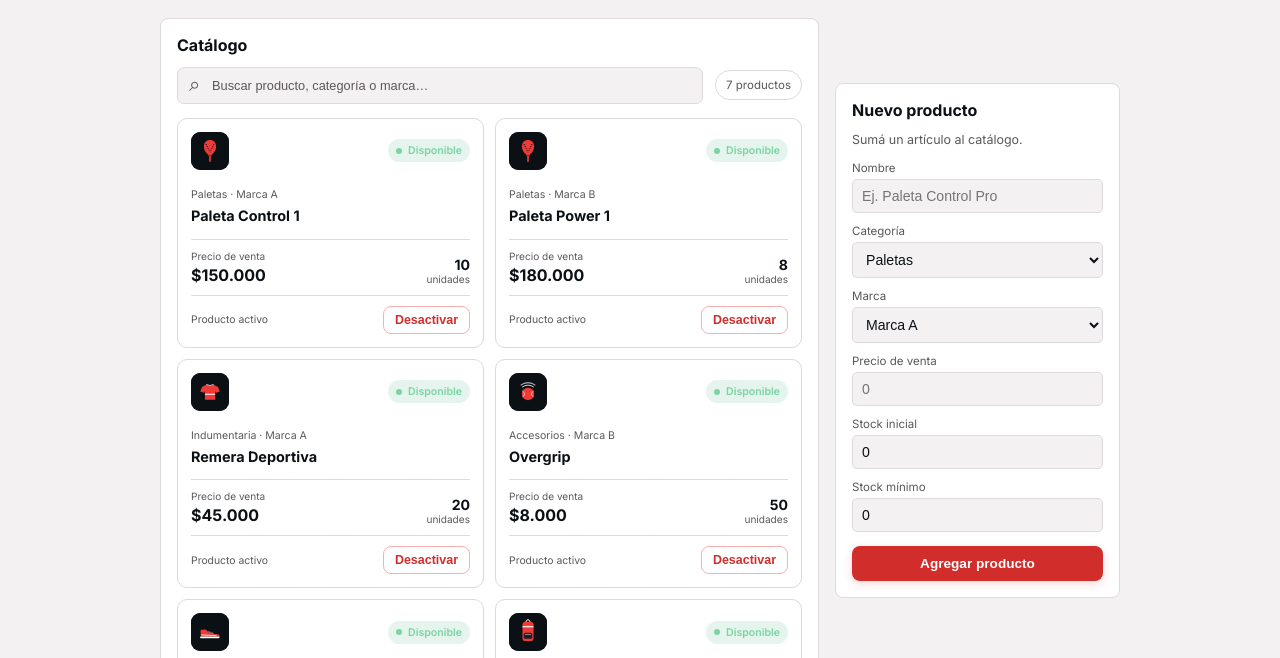
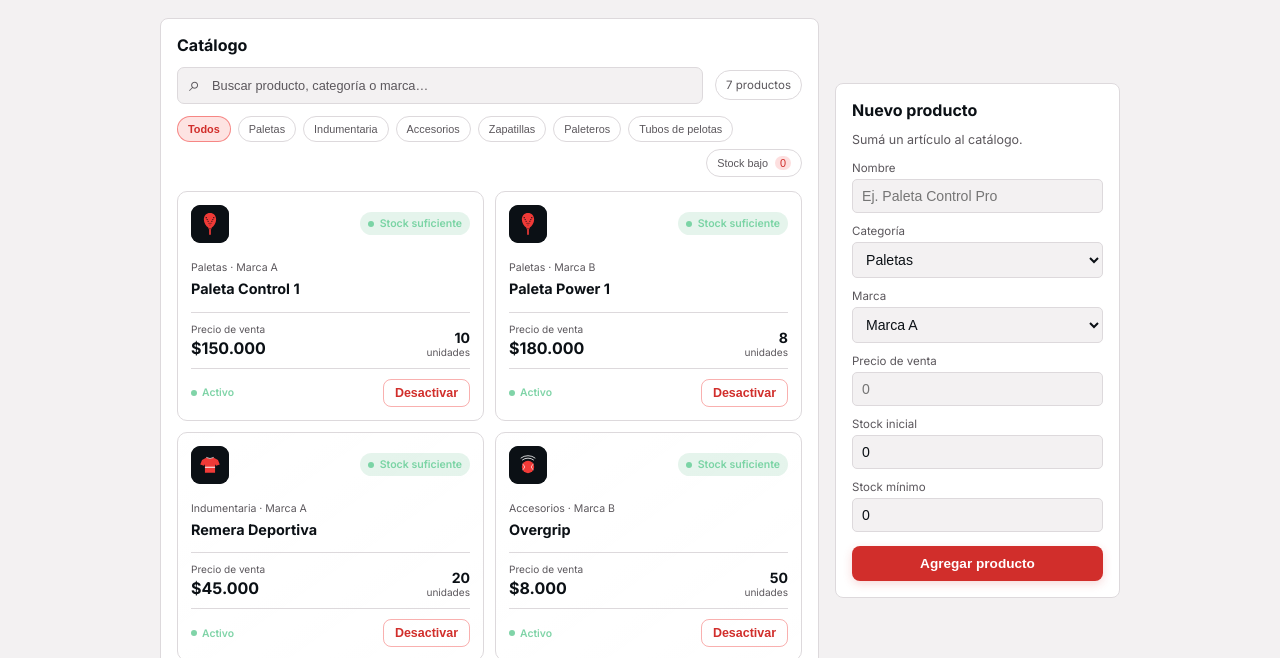
Before and after one commit to Daviidmonrroy/tienda-stock-p-del-, a plain HTML site: page 01-proyecto-original-node/prototipo-web/index.html in a window 1280 px wide. Both pictures are taken after a click on the button "Productos". Shown: the part 142-800 px from the top of the page. Drawn offline with Linux system fonts and the light colour scheme.

Commit message:
Add category and low stock filters to product catalog

```diff
--- a/01-proyecto-original-node/prototipo-web/index.html
+++ b/01-proyecto-original-node/prototipo-web/index.html
@@ -141,6 +141,18 @@ nav button.active{color:#fff;border-bottom-color:var(--accent)}
 .catalog-empty{grid-column:1/-1;padding:25px 12px;text-align:center;color:var(--muted);font-size:.8rem}
 @media(max-width:520px){.product-cards{grid-template-columns:1fr}.catalog-toolbar{align-items:stretch;flex-direction:column}.catalog-count{align-self:flex-start}}
 
+
+.catalog-filters{display:flex;flex-wrap:wrap;gap:7px;margin:-2px 0 14px}
+.filter-chip{border:1px solid var(--line);border-radius:20px;background:transparent;color:var(--muted);padding:6px 10px;font-size:.68rem;transition:all .16s ease}
+.filter-chip:hover{border-color:var(--accent);color:var(--ink)}
+.filter-chip.active{background:rgba(240,58,55,.14);border-color:rgba(240,58,55,.55);color:var(--danger-ink);font-weight:700}
+.filter-chip.stock-filter{margin-left:auto}
+.filter-chip.stock-filter span{display:inline-block;margin-left:4px;min-width:16px;text-align:center;border-radius:10px;background:rgba(240,58,55,.16);padding:1px 4px;color:var(--danger-ink)}
+.stock-status.is-none{color:#b4b7bd;background:rgba(160,165,175,.13)}
+.product-state{display:inline-flex;align-items:center;gap:5px;font-size:.65rem;font-weight:600}
+.product-state i{width:6px;height:6px;border-radius:50%;background:currentColor}
+.product-state.active{color:#80d4a8}.product-state.inactive{color:var(--muted)}
+
 </style>
 </head>
 <body>
@@ -244,6 +256,9 @@ function renderDashboard(m){
 }
 
 // ---------- PRODUCTOS ----------
+let filtroCategoriaCatalogo='todos';
+let filtroSoloStockBajo=false;
+let busquedaCatalogo='';
 function renderProductos(m){
   const layout=document.createElement('div');
   layout.className='products-layout';
@@ -251,18 +266,23 @@ function renderProductos(m){
   const cards=db.productos.map(pr=>{
     const cat=byId(db.categorias,pr.categoria), marca=byId(db.marcas,pr.marca);
     const category=cat?cat.nombre:'Sin categoría', brand=marca?marca.nombre:'Sin marca';
-    const low=pr.stock<=pr.stock_min;
+    const low=pr.stock<=pr.stock_min, noStock=pr.stock<=0;
+    const stockLabel=noStock?'Sin unidades':low?'Stock bajo':'Stock suficiente';
+    const stockClass=noStock?'is-none':low?'is-low':'is-ok';
     const search=(pr.nombre+' '+category+' '+brand).toLowerCase();
-    return `<article class="product-tile" data-search="${search}">
-      <div class="tile-top"><div class="tile-icon">${catIcon(category)}</div><span class="stock-status ${low?'is-low':'is-ok'}"><i></i>${low?'Stock bajo':'Disponible'}</span></div>
+    return `<article class="product-tile" data-search="${search}" data-category="${pr.categoria}" data-low="${low}">
+      <div class="tile-top"><div class="tile-icon">${catIcon(category)}</div><span class="stock-status ${stockClass}"><i></i>${stockLabel}</span></div>
       <div class="tile-info"><span class="tile-category">${category} · ${brand}</span><h3>${pr.nombre}</h3></div>
       <div class="tile-bottom"><div><span class="tile-price-label">Precio de venta</span><strong class="tile-price">${money(pr.precio)}</strong></div><div class="tile-stock"><strong>${pr.stock}</strong><span>unidades</span></div></div>
-      <div class="tile-actions"><span class="tile-state">${pr.activo?'Producto activo':'Producto inactivo'}</span><button type="button" class="btn toggle" onclick="toggleProducto(${pr.id})">${pr.activo?'Desactivar':'Activar'}</button></div>
+      <div class="tile-actions"><span class="product-state ${pr.activo?'active':'inactive'}"><i></i>${pr.activo?'Activo':'Inactivo'}</span><button type="button" class="btn toggle" onclick="toggleProducto(${pr.id})">${pr.activo?'Desactivar':'Activar'}</button></div>
     </article>`;
   }).join('');
-  list.innerHTML+=`<div class="catalog-toolbar"><label class="catalog-search"><span aria-hidden="true">⌕</span><input type="search" placeholder="Buscar producto, categoría o marca…" oninput="filtrarCatalogo(this.value)" aria-label="Buscar en el catálogo"></label><span class="catalog-count">${db.productos.length} productos</span></div>
+  const categoryChips=db.categorias.map(c=>`<button type="button" class="filter-chip" data-category-chip="${c.id}" onclick="setCategoriaCatalogo('${c.id}',this)">${c.nombre}</button>`).join('');
+  const lowCount=db.productos.filter(p=>p.stock<=p.stock_min).length;
+  list.innerHTML+=`<div class="catalog-toolbar"><label class="catalog-search"><span aria-hidden="true">⌕</span><input id="catalog-search-input" type="search" placeholder="Buscar producto, categoría o marca…" oninput="filtrarCatalogo(this.value)" aria-label="Buscar en el catálogo"></label><span id="catalog-count" class="catalog-count">${db.productos.length} productos</span></div>
+    <div class="catalog-filters"><button type="button" class="filter-chip" data-category-chip="todos" onclick="setCategoriaCatalogo('todos',this)">Todos</button>${categoryChips}<button type="button" class="filter-chip stock-filter" id="low-stock-filter" onclick="toggleStockBajo(this)">Stock bajo <span>${lowCount}</span></button></div>
     <div class="product-cards">${cards||'<div class="catalog-empty">Todavía no hay productos en el catálogo.</div>'}</div>
-    <div id="catalog-empty-search" class="catalog-empty" style="display:none">No encontramos productos con esa búsqueda.</div>`;
+    <div id="catalog-empty-search" class="catalog-empty" style="display:none">No encontramos productos con esos filtros.</div>`;
   const form=panel('Nuevo producto');
   form.classList.add('product-form');
   form.innerHTML+=`<p class="small" style="margin:0 0 14px">Sumá un artículo al catálogo.</p>
@@ -278,12 +298,40 @@ function renderProductos(m){
   layout.appendChild(list);
   layout.appendChild(form);
   m.appendChild(layout);
+  const input=document.getElementById('catalog-search-input');
+  input.value=busquedaCatalogo;
+  document.querySelectorAll('[data-category-chip]').forEach(button=>button.classList.toggle('active',button.dataset.categoryChip===filtroCategoriaCatalogo));
+  const lowButton=document.getElementById('low-stock-filter');
+  if(lowButton)lowButton.classList.toggle('active',filtroSoloStockBajo);
+  aplicarFiltrosCatalogo();
 }
 function filtrarCatalogo(query){
-  const term=(query||'').toLocaleLowerCase('es');
+  busquedaCatalogo=(query||'').toLocaleLowerCase('es').trim();
+  aplicarFiltrosCatalogo();
+}
+function setCategoriaCatalogo(category){
+  filtroCategoriaCatalogo=String(category);
+  document.querySelectorAll('[data-category-chip]').forEach(button=>button.classList.toggle('active',button.dataset.categoryChip===filtroCategoriaCatalogo));
+  aplicarFiltrosCatalogo();
+}
+function toggleStockBajo(button){
+  filtroSoloStockBajo=!filtroSoloStockBajo;
+  button.classList.toggle('active',filtroSoloStockBajo);
+  aplicarFiltrosCatalogo();
+}
+function aplicarFiltrosCatalogo(){
   const cards=[...document.querySelectorAll('.product-tile')];
   let visible=0;
-  cards.forEach(card=>{const match=card.dataset.search.includes(term);card.style.display=match?'':'none';if(match)visible++;});
+  cards.forEach(card=>{
+    const matchSearch=card.dataset.search.includes(busquedaCatalogo);
+    const matchCategory=filtroCategoriaCatalogo==='todos'||card.dataset.category===filtroCategoriaCatalogo;
+    const matchLow=!filtroSoloStockBajo||card.dataset.low==='true';
+    const show=matchSearch&&matchCategory&&matchLow;
+    card.style.display=show?'':'none';
+    if(show)visible++;
+  });
+  const count=document.getElementById('catalog-count');
+  if(count)count.textContent=visible===cards.length?`${cards.length} productos`:`${visible} de ${cards.length} productos`;
   const empty=document.getElementById('catalog-empty-search');
   if(empty)empty.style.display=cards.length&&!visible?'block':'none';
 }
```
